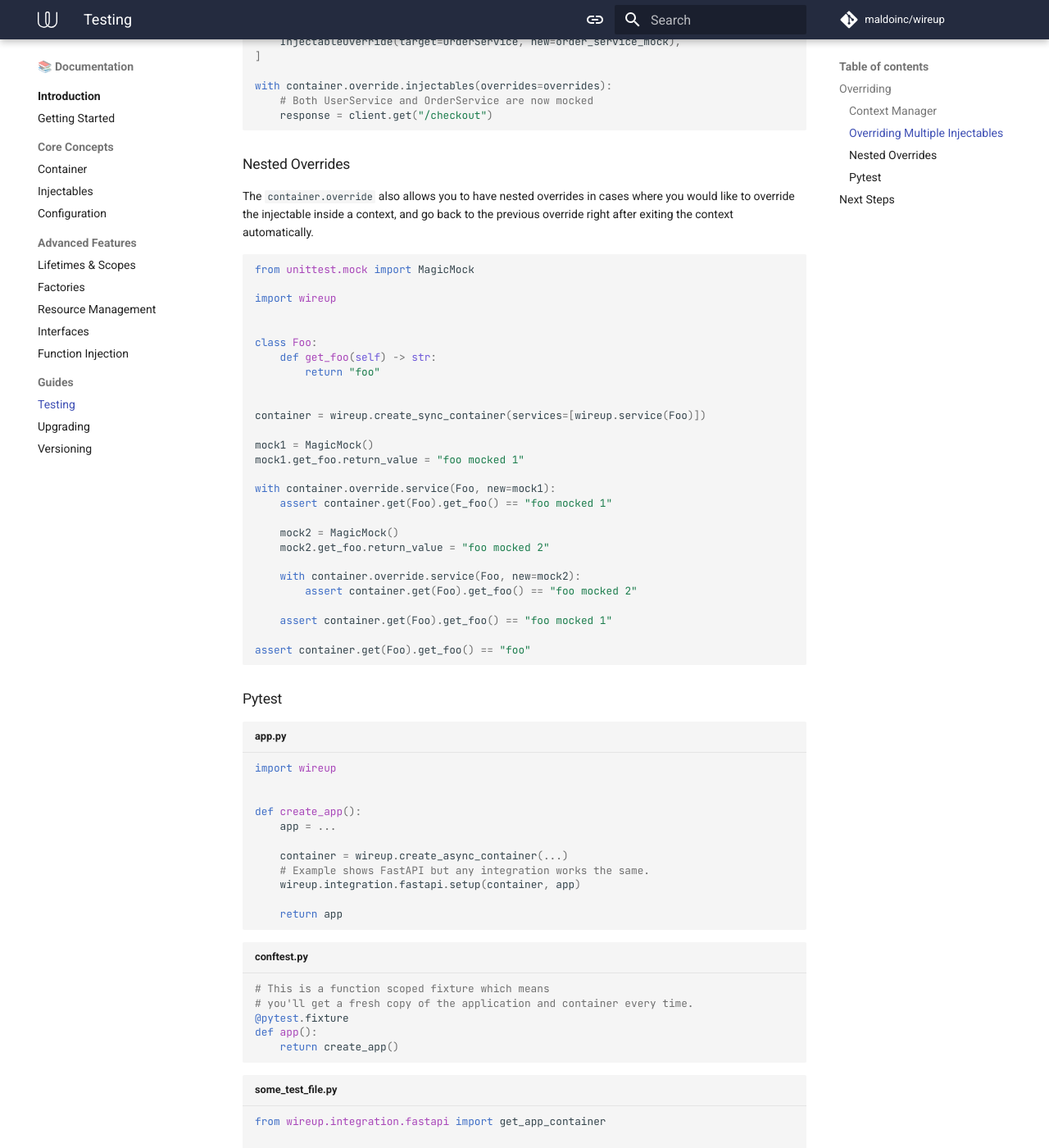
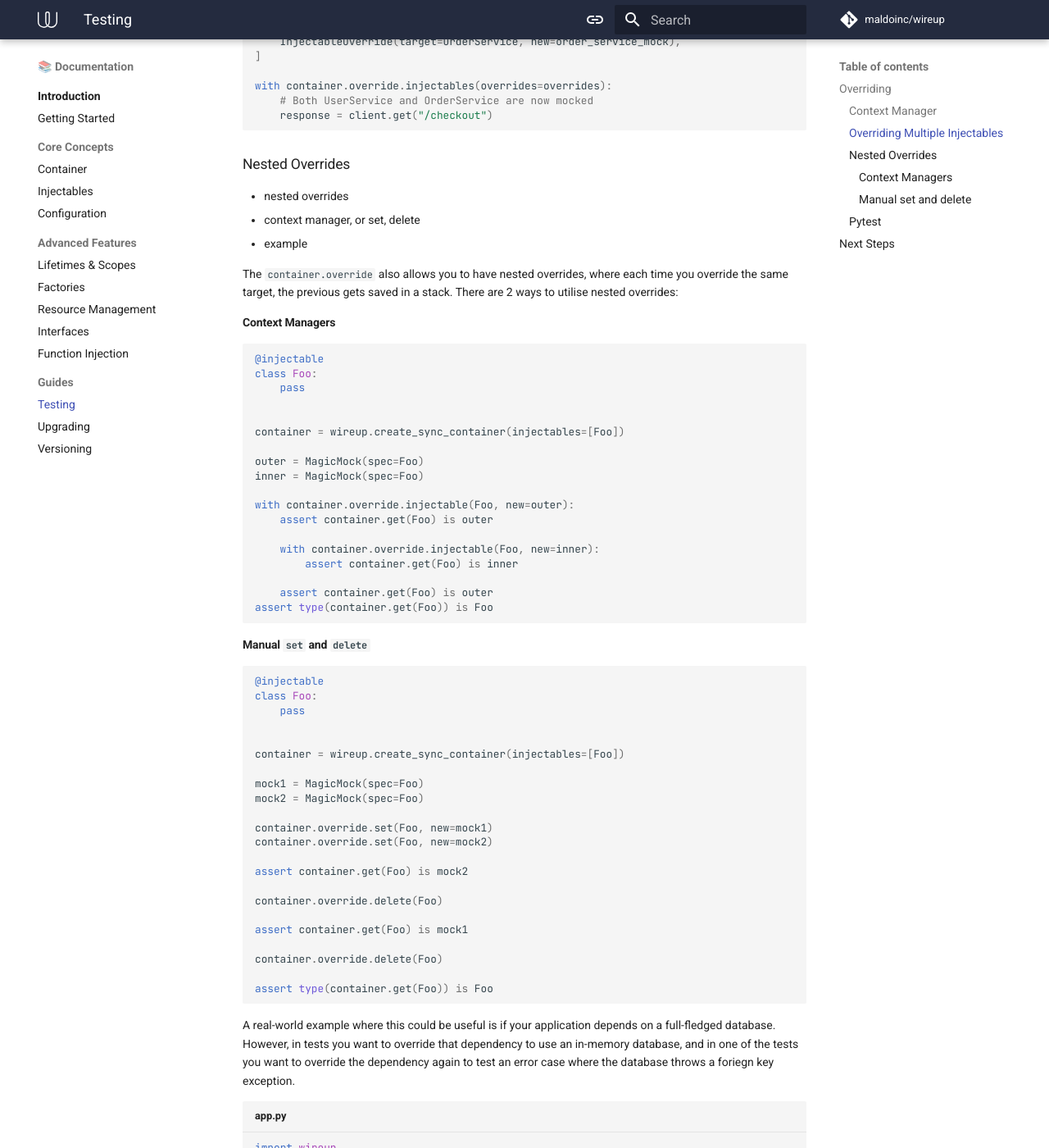
Before and after one commit to maldoinc/wireup, an MkDocs documentation site: the page built from docs/pages/testing.md, in a window 1280 px wide and 1400 px high, scrolled down 1573 px. Shown: the whole window at 82% size. Built offline with MkDocs 1.6.1 and Material for MkDocs 9.7.7, drawn with Linux system fonts in a browser that asks for light colours; comment, search, counter and statistics services are not loaded; the version menu is left out; some of the changed text lies outside the part shown.

Commit message:
enhance testing docs with real-world example

````diff
--- a/docs/pages/testing.md
+++ b/docs/pages/testing.md
@@ -79,37 +79,105 @@ with container.override.injectables(overrides=overrides):
 
 ### Nested Overrides
 
-The `container.override` also allows you to have nested overrides in cases where you would like to override the
-injectable inside a context, and go back to the previous override right after exiting the context automatically.
+- nested overrides
+- context manager, or set, delete
+- example
+
+The `container.override` also allows you to have nested overrides, where each time you override the same target, the
+previous gets saved in a stack. There are 2 ways to utilise nested overrides:
+
+#### Context Managers
 
 ```python
-from unittest.mock import MagicMock
+@injectable
+class Foo:
+    pass
 
+
+container = wireup.create_sync_container(injectables=[Foo])
+
+outer = MagicMock(spec=Foo)
+inner = MagicMock(spec=Foo)
+
+with container.override.injectable(Foo, new=outer):
+    assert container.get(Foo) is outer
+
+    with container.override.injectable(Foo, new=inner):
+        assert container.get(Foo) is inner
+
+    assert container.get(Foo) is outer
+assert type(container.get(Foo)) is Foo
+```
+
+#### Manual `set` and `delete`
+
+```python
+@injectable
+class Foo:
+    pass
+
+
+container = wireup.create_sync_container(injectables=[Foo])
+
+mock1 = MagicMock(spec=Foo)
+mock2 = MagicMock(spec=Foo)
+
+container.override.set(Foo, new=mock1)
+container.override.set(Foo, new=mock2)
+
+assert container.get(Foo) is mock2
+
+container.override.delete(Foo)
+
+assert container.get(Foo) is mock1
+
+container.override.delete(Foo)
+
+assert type(container.get(Foo)) is Foo
+```
+
+A real-world example where this could be useful is if your application depends on a full-fledged database. However, in
+tests you want to override that dependency to use an in-memory database, and in one of the tests you want to override
+the dependency again to test an error case where the database throws a foriegn key exception.
+
+```python title="app.py"
 import wireup
 
 
-class Foo:
-    def get_foo(self) -> str:
-        return "foo"
+def create_app():
+    app = ...
+
+    container = wireup.create_async_container(...)
+    # Example shows FastAPI but any integration works the same.
+    wireup.integration.fastapi.setup(container, app)
+
+    return app
+```
+
+```python title="conftest.py"
+@pytest.fixture
+def in_memory_db():
+    return InMemoryDBService()
+
+# This is a function scoped fixture which means
+# you'll get a fresh copy of the application and container every time.
+@pytest.fixture
+def app(in_memory_db):
+    with get_app_container(app).override.injectable(DBService, new=in_memory_db):
+        return create_app()
+```
+
+```python title="some_test_file.py"
+from wireup.integration.fastapi import get_app_container
 
 
-container = wireup.create_sync_container(services=[wireup.service(Foo)])
+def test_db_foreign_key_exception(client: TestClient, app):
+    mock_db = MagicMock()
+    # mock db to throw exception
+    with get_app_container(app).override.injectable(DBService, new=mock_db):
+        response = client.get("/some/path")
 
-mock1 = MagicMock()
-mock1.get_foo.return_value = "foo mocked 1"
-
-with container.override.service(Foo, new=mock1):
-    assert container.get(Foo).get_foo() == "foo mocked 1"
-
-    mock2 = MagicMock()
-    mock2.get_foo.return_value = "foo mocked 2"
-
-    with container.override.service(Foo, new=mock2):
-        assert container.get(Foo).get_foo() == "foo mocked 2"
-
-    assert container.get(Foo).get_foo() == "foo mocked 1"
-
-assert container.get(Foo).get_foo() == "foo"
+        # Assert response and mock calls.
 ```
 
 ### Pytest
````
Also changed, not shown: 1 other file.
